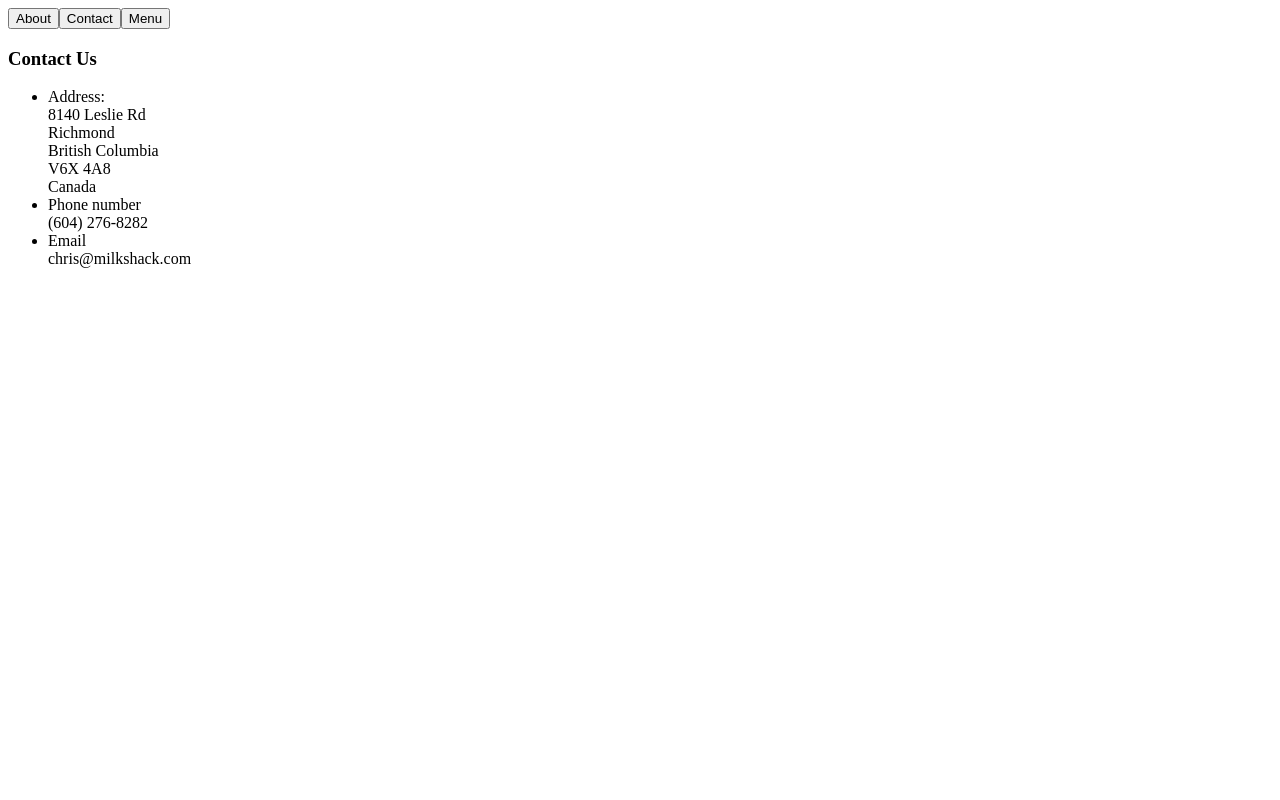
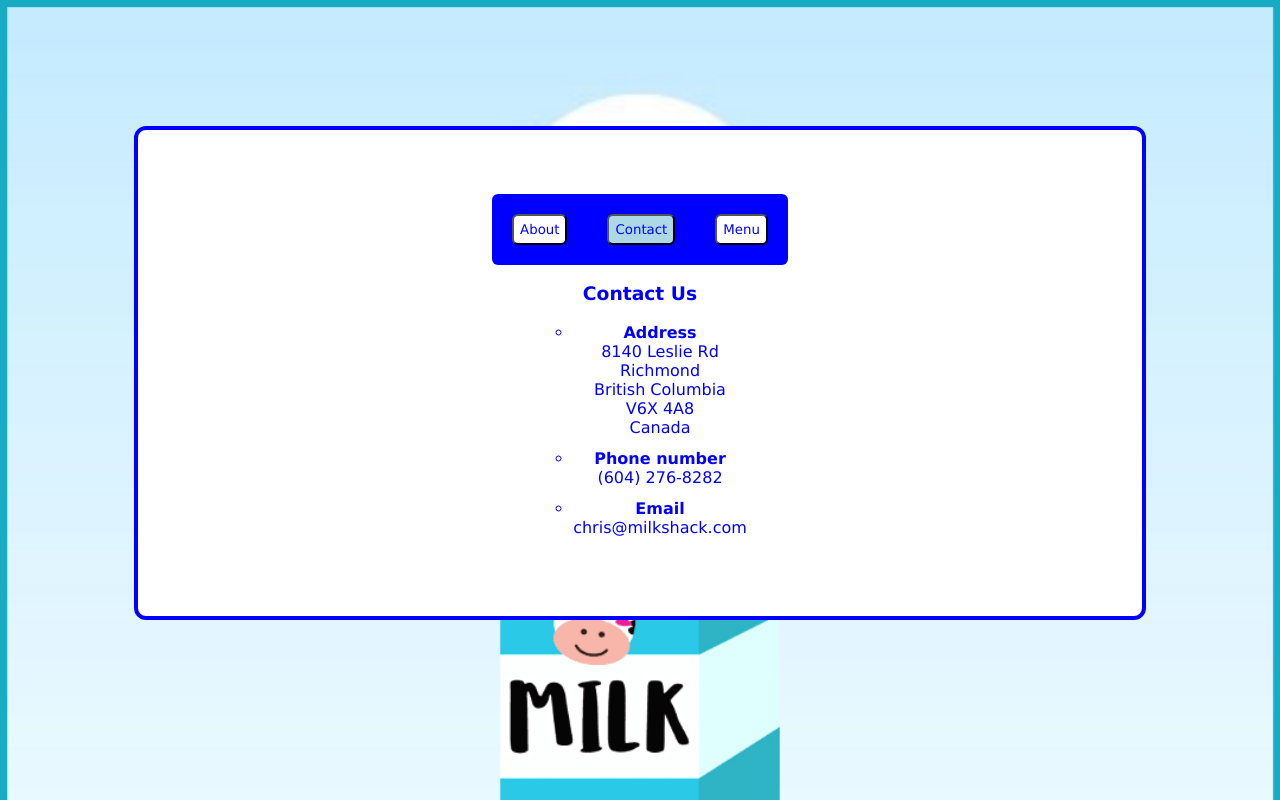
Before and after one commit to afoxbr/restaurant-page, a website built with webpack: page dist/index.html in a window 1280 px wide. Both pictures are taken after a click on the button "Contact". Built offline with nearby package versions, Linux system fonts and the light colour scheme.

Commit message:
Add styling

```diff
--- a/src/contact.js
+++ b/src/contact.js
@@ -11,15 +11,15 @@ function contactContent() {
     main.appendChild(details);
 
     const address = document.createElement("li");
-    address.innerHTML = "Address:<br>8140 Leslie Rd<br>Richmond<br>British Columbia<br>V6X 4A8<br>Canada";
+    address.innerHTML = "<b>Address</b><br>8140 Leslie Rd<br>Richmond<br>British Columbia<br>V6X 4A8<br>Canada";
     details.appendChild(address);
 
     const phone = document.createElement("li");
-    phone.innerHTML = "Phone number<br>(604) 276-8282";
+    phone.innerHTML = "<b>Phone number</b><br>(604) 276-8282";
     details.appendChild(phone);
 
     const email = document.createElement("li");
-    email.innerHTML = "Email<br>chris@milkshack.com";
+    email.innerHTML = "<b>Email</b><br>chris@milkshack.com";
     details.appendChild(email);
 }
 
```
Also changed, not shown: dist/index.html, dist/main.js, dist/style.css (added).
